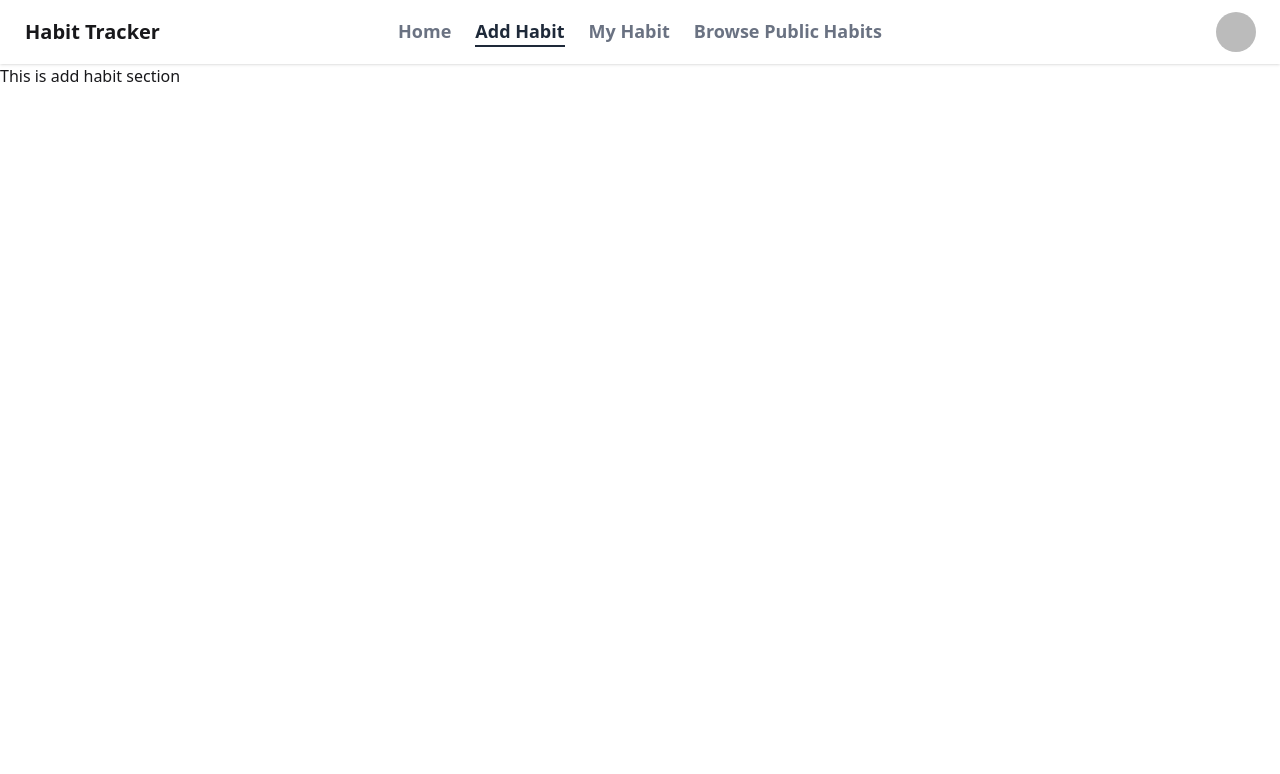
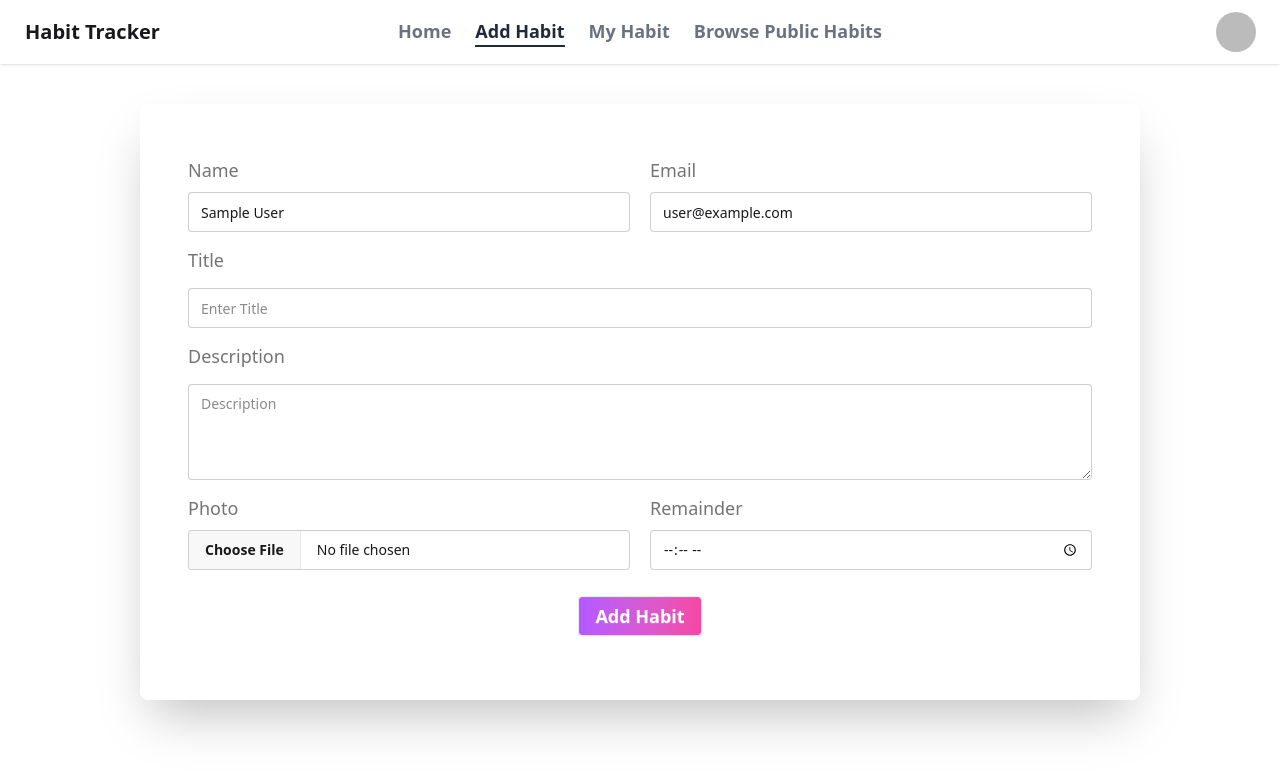
Before and after one commit to Rakibul29h/Habbit_Tracker_Client, a React (Vite) app: page /addHabit in a window 1280 px wide. Shown: the top 774 px of the page. Built offline with nearby package versions, Linux system fonts and the light colour scheme; no server answers; sample sign-in values are in the browser's storage.

Commit message:
Add habit form design done

```diff
--- a/package.json
+++ b/package.json
@@ -11,6 +11,7 @@
   },
   "dependencies": {
     "@tailwindcss/vite": "^4.1.17",
+    "axios": "^1.13.2",
     "daisyui": "^5.4.7",
     "firebase": "^12.5.0",
     "react": "^19.1.1",
--- a/src/Components/Navbar/Navbar.jsx
+++ b/src/Components/Navbar/Navbar.jsx
@@ -3,7 +3,7 @@ import { Link, NavLink } from "react-router";
 import UseAuth from "../../Hook/UseAuth";
 import person from "../../assets/person.png";
 import toast from "daisyui/components/toast";
-import { Toaster } from "react-hot-toast";
+
 
 const Navbar = () => {
   const { user, logOut, loading } = UseAuth();
--- a/src/Pages/AddHabits/AddHabits.jsx
+++ b/src/Pages/AddHabits/AddHabits.jsx
@@ -1,11 +1,82 @@
-import React from 'react';
+import React from "react";
+import UseAuth from "../../Hook/UseAuth";
 
 const AddHabits = () => {
-    return (
-        <div>
-            This is add habit section
-        </div>
-    );
+    const {user}=UseAuth();
+  const handleHabit = (e) => {
+    e.preventDefault();
+    const name=e.target.name.value;
+    const email=e.target.email.value;
+    const title=e.target.title.value;
+    const description=e.target.description.value;
+    const file=e.target.file.files[0];
+    const time=e.target.time.value;
+    const newHabit={name,email,title,description,file,time};
+    console.log(newHabit);
+  };
+  return (
+    <div>
+      <div className="card max-w-[1000px] mt-10 mx-auto shadow-2xl p-10">
+        <form className="fieldset text-lg m-2 space-y-2" onSubmit={handleHabit}>
+          <div className="flex flex-col md:flex-row gap-5">
+            <div className="flex-1 space-y-2">
+              <label className="label">Name</label>
+              <br />
+              <input
+                type="text"
+                className="input w-full focus:outline-none"
+                placeholder="Enter Name"
+                defaultValue={user.displayName
+
+                }
+                readOnly
+                name="name"
+              />
+            </div>
+            <div className="flex-1 space-y-2">
+               <label className="label">Email</label>
+              <br />
+              <input
+                type="email"
+                className="input w-full focus:outline-none"
+                placeholder="Email"
+                defaultValue={user.email}
+                readOnly
+                name="email"
+              />
+            </div>
+          </div>
+            <label className="label">Title</label>
+              <input
+                type="text"
+                className="input w-full focus:outline-none"
+                placeholder="Enter Title"
+                name="title"
+              />
+              <label className="label">Description</label>
+               <textarea className="textarea w-full h-24" name="description" placeholder="Description"></textarea>
+
+              <div className="flex flex-col md:flex-row gap-5">
+                <div className="flex-1 space-y-2">
+                    <label  className="label">Photo</label>
+                <br />
+
+              <input type="file" name="file" className="file-input w-full" />
+                </div>
+                <div className="flex-1 space-y-2">
+
+               <label  className="label">Remainder</label>
+               <br />
+               <input type="time" name="time" className="input w-full" />
+                </div>
+              </div>
+              <div className="flex justify-center my-3">
+                <button className="btn customBtn"> Add Habit</button>
+              </div>
+        </form>
+      </div>
+    </div>
+  );
 };
 
 export default AddHabits;
--- a/src/Pages/Register/Register.jsx
+++ b/src/Pages/Register/Register.jsx
@@ -1,76 +1,93 @@
-import React from 'react';
-import signupImage from '../../assets/SignUp.png'
-import { Link, useNavigate } from 'react-router';
-import UseAuth from '../../Hook/UseAuth';
-import toast, { Toaster } from 'react-hot-toast';
+import React from "react";
+import signupImage from "../../assets/SignUp.png";
+import { Link, useNavigate } from "react-router";
+import UseAuth from "../../Hook/UseAuth";
+import toast, { Toaster } from "react-hot-toast";
+import axios from "axios";
 
 const Register = () => {
-  const {googleSign,setUser,createUser,updateUser}=UseAuth();
+  const { googleSign, setUser, createUser, updateUser } = UseAuth();
 
-  const navigate=useNavigate();
-   const googleHandle=(e)=>{
+  const navigate = useNavigate();
+  const googleHandle = (e) => {
     e.preventDefault();
     googleSign()
-      .then(result=>{
+      .then((result) => {
         console.log(result.user);
-        setUser(result.user)
+        setUser(result.user);
       })
-      .catch(err=>console.log(err))
-    }
+      .catch((err) => console.log(err));
+  };
 
-    const handleForm=(e)=>{
+  const handleForm = (e) => {
     e.preventDefault();
-      const name=e.target.name.value;
-      const email=e.target.email.value;
-      const photoUrl=e.target.photoUrl.value;
-      const password=e.target.password.value;
+    const name = e.target.name.value;
+    const email = e.target.email.value;
+    const photoUrl = e.target.photoUrl.value;
+    const password = e.target.password.value;
 
     if (!/[A-Z]/.test(password)) {
-  toast.error( "Password must contain at least one uppercase letter");
+      toast.error("Password must contain at least one uppercase letter");
       return;
     }
     if (!/[a-z]/.test(password)) {
-    toast.error("Password must contain at least one lowercase letter")
-    return ;
+      toast.error("Password must contain at least one lowercase letter");
+      return;
     }
     if (!/^.{6,}$/.test(password)) {
-    toast.error( "Password must be at least 6 characters long")
+      toast.error("Password must be at least 6 characters long");
       return;
     }
-      createUser(email,password)
-      .then(result=>{
-        const user=result.user;
+    createUser(email, password)
+      .then((result) => {
+        const user = result.user;
 
-        updateUser({displayName:name,photoURL:photoUrl})
-        .then(()=>{
-          setUser({...user,displayName:name,photoURL:photoUrl});
+        updateUser({ displayName: name, photoURL: photoUrl })
+          .then(() => {
+            setUser({ ...user, displayName: name, photoURL: photoUrl });
+            const newUser = { name: name, email: email, photoURL: photoUrl };
+
+            axios
+              .post("http://localhost:3000/users", newUser, {
+                headers: {
+                  "Content-Type": "application/json",
+                },
+              })
+              .then((res) => {
+                console.log(res.data);
+              })
+              .catch((err) => console.log(err));
+
             toast.success("Account created Successfully");
+
             navigate("/");
-        }).catch(err=>
-          toast.error("Something Went Wrong")
-        )
-
-      }).catch((err)=>{
-
-        const msg = err.message.replace("Firebase: Error (auth/", "").replace(").", "");
-  toast.error(msg|| "Somethings went wrong!");
           })
-
-    }
+          .catch((err) => toast.error("Something Went Wrong"));
+      })
+      .catch((err) => {
+        const msg = err.message
+          .replace("Firebase: Error (auth/", "")
+          .replace(").", "");
+        toast.error(msg || "Somethings went wrong!");
+      });
+         e.target.reset();
+  };
   return (
     <div>
       <div className="hero min-h-screen">
         <div className="hero-content w-full  flex-col lg:flex-row-reverse">
           <div className="card bg-base-100 w-full flex-1 shadow-2xl">
             <div className="card-body">
-                <h2 className="text-2xl md:text-3xl lg:text-4xl font-bold text-center my-2 ">Sign Up</h2>
+              <h2 className="text-2xl md:text-3xl lg:text-4xl font-bold text-center my-2 ">
+                Sign Up
+              </h2>
               <form className="fieldset text-lg" onSubmit={handleForm}>
                 <label className="label">Name</label>
                 <input
                   type="text"
                   className="input w-full focus:outline-none"
                   placeholder="Name"
-                  name='name'
+                  name="name"
                 />
                 <label className="label">Email</label>
                 <input
@@ -78,27 +95,40 @@ const Register = () => {
                   className="input w-full focus:outline-none"
                   placeholder="Email"
                   required
-                  name='email'
+                  name="email"
                 />
                 <label className="label">Photo URL</label>
                 <input
                   type="text"
                   className="input w-full focus:outline-none"
                   placeholder="Photo Url"
-                  name='photoUrl'
+                  name="photoUrl"
                 />
                 <label className="label">Password</label>
                 <input
                   type="password"
                   className="input w-full focus:outline-none"
                   placeholder="Password"
-                  name='password'
+                  name="password"
                   required
                 />
-                <button className="customBtn btn mt-4 py-4 text-lg">Sign Up</button>
-                <div className="text-gray-500">Already have an Account? <Link to={"/login"} className="text-blue-700 hover:text-blue-500 font-semibold">Sign In</Link> </div>
+                <button className="customBtn btn mt-4 py-4 text-lg">
+                  Sign Up
+                </button>
+                <div className="text-gray-500">
+                  Already have an Account?{" "}
+                  <Link
+                    to={"/login"}
+                    className="text-blue-700 hover:text-blue-500 font-semibold"
+                  >
+                    Sign In
+                  </Link>{" "}
+                </div>
                 <div className="text-center">or</div>
-                <button className="btn bg-white text-black border-[#e5e5e5]" onClick={googleHandle}>
+                <button
+                  className="btn bg-white text-black border-[#e5e5e5]"
+                  onClick={googleHandle}
+                >
                   <svg
                     aria-label="Google logo"
                     width="16"
@@ -136,7 +166,6 @@ const Register = () => {
           </div>
         </div>
       </div>
-
     </div>
   );
 };
```
Also changed, not shown: 1 other file (tests, documents, lock files or other folders). Lines whose indentation alone changed are shown as unchanged.
